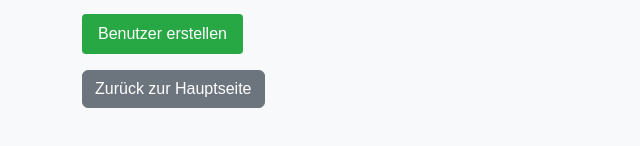
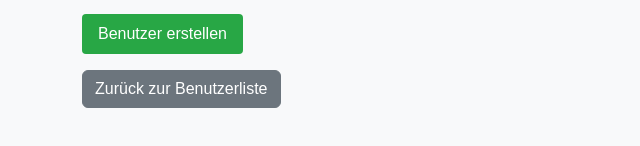
Before and after one commit to phenyll/npo-manager, a website: page public/createUser.html in a window 1280 px wide. Shown: the part 222-368 px from the top of the page, 0-640 px from the left. Drawn offline with Linux system fonts and the light colour scheme.

Commit message:
Update navigation links to redirect to user list instead of main page

```diff
--- a/public/createUser.html
+++ b/public/createUser.html
@@ -21,7 +21,7 @@
         </div>
         <button type="submit" class="btn btn-primary">Benutzer erstellen</button>
     </form>
-    <a href="/main" class="btn btn-secondary mt-3">Zurück zur Hauptseite</a>
+    <a href="/user-list" class="btn btn-secondary mt-3">Zurück zur Benutzerliste</a>
 </div>
 
 <script>
```
Also changed, not shown: public/editUserPermissions.html (+1 -1 lines).
